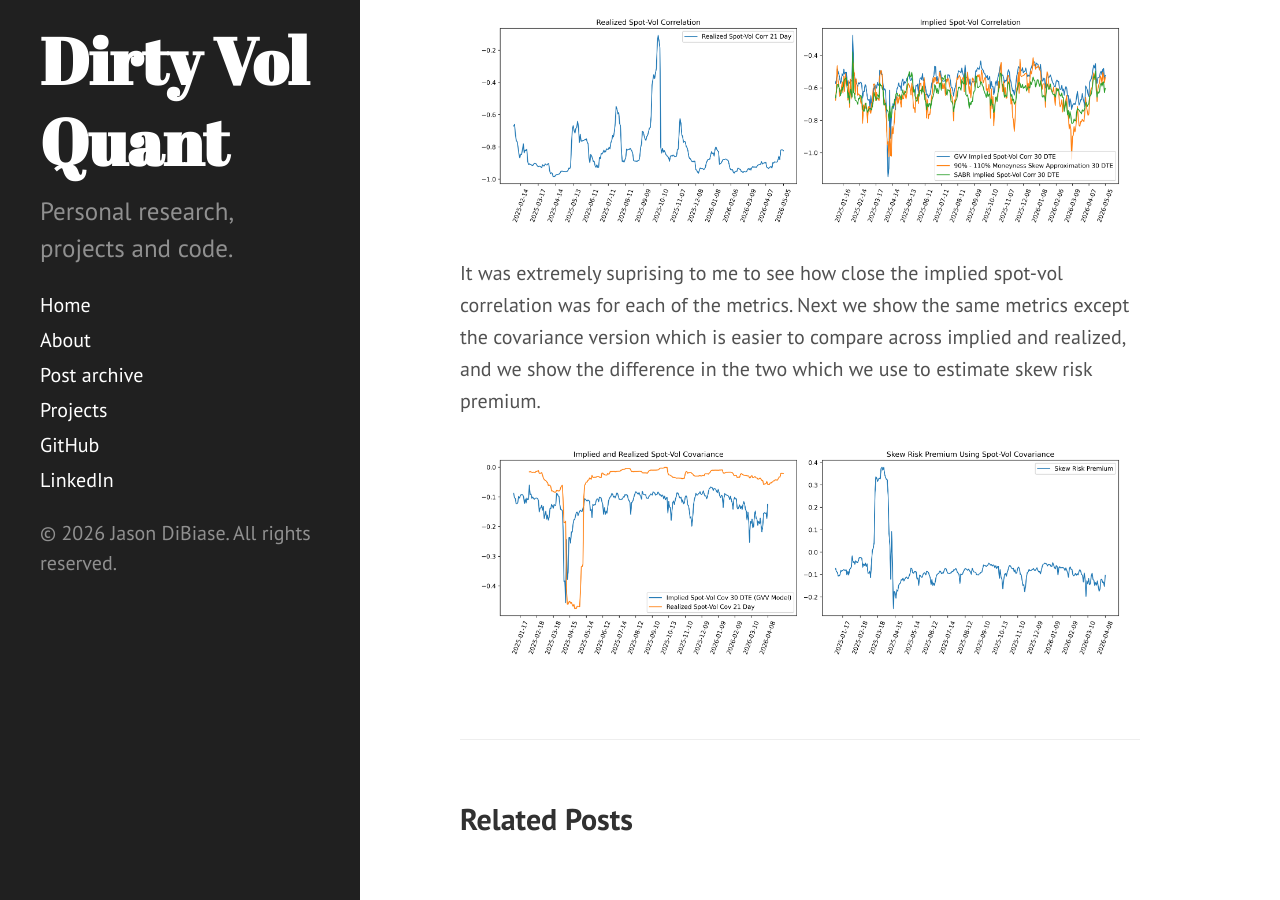
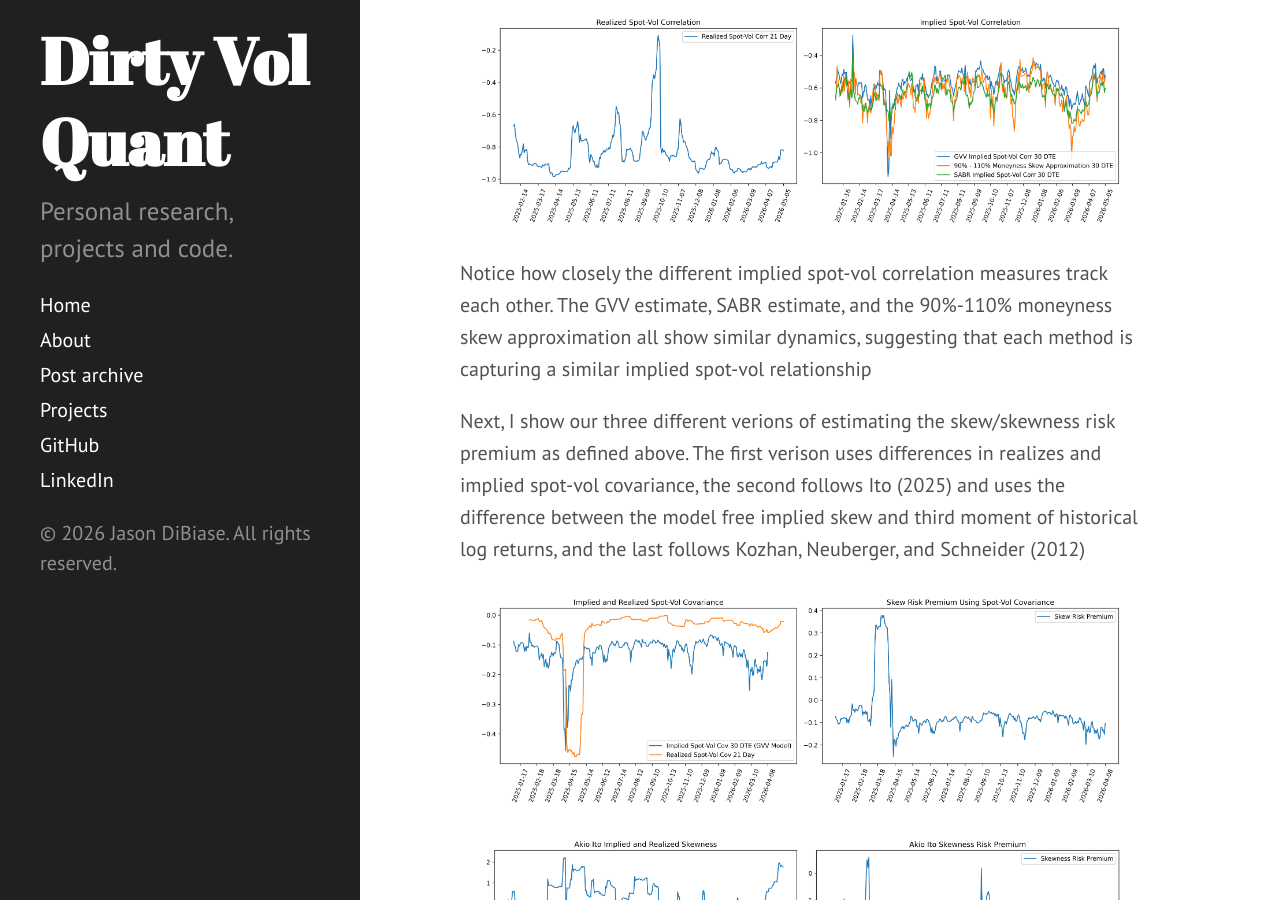
Before and after one commit to dibiasej/dibiasej.github.io, a Jekyll site: the page built from _posts/2026-05-24-Volatility-Surface-Risk-Premiums.md, in a window 1280 px wide and 900 px high, scrolled down 7132 px. Built offline with Jekyll 4.4.1, drawn with Linux system fonts in a browser that asks for light colours; Markdown is read by kramdown in place of the engine named in the settings.

Commit message:
added spot vol pics

```diff
--- a/_posts/2026-05-24-Volatility-Surface-Risk-Premiums.md
+++ b/_posts/2026-05-24-Volatility-Surface-Risk-Premiums.md
@@ -238,6 +238,12 @@
 
 ![Spot Vol Correlations](/assets/images/spot_vol_correlations-2026-05-25.png)
 
-It was extremely suprising to me to see how close the implied spot-vol correlation was for each of the metrics. Next we show the same metrics except the covariance version which is easier to compare across implied and realized, and we show the difference in the two which we use to estimate skew risk premium.
+Notice how closely the different implied spot-vol correlation measures track each other. The GVV estimate, SABR estimate, and the 90%-110% moneyness skew approximation all show similar dynamics, suggesting that each method is capturing a similar implied spot-vol relationship
+
+Next, I show our three different verions of estimating the skew/skewness risk premium as defined above. The first verison uses differences in realizes and implied spot-vol covariance, the second follows Ito (2025) and uses the difference between the model free implied skew and third moment of historical log returns, and the last follows Kozhan, Neuberger, and Schneider (2012)
 
 ![Spot Vol Covariances](/assets/images/spot_vol_covariance_skew_risk_premium-2026-05-25.png)
+
+![Akio Ito Skew Risk Premium](/assets/images/akio_implied_realized_skewness_risk_premium-2026-05-25.png)
+
+![Neuberger Skew Risk Premium](/assets/images/neuberger_implied_realized_skew_risk_premium-2026-05-25.png)
```
Also changed, not shown: assets/images/akio_implied_realized_skewness_risk_premium-2026-05-25.png (added), assets/images/neuberger_implied_realized_skew_risk_premium-2026-05-25.png (added).
